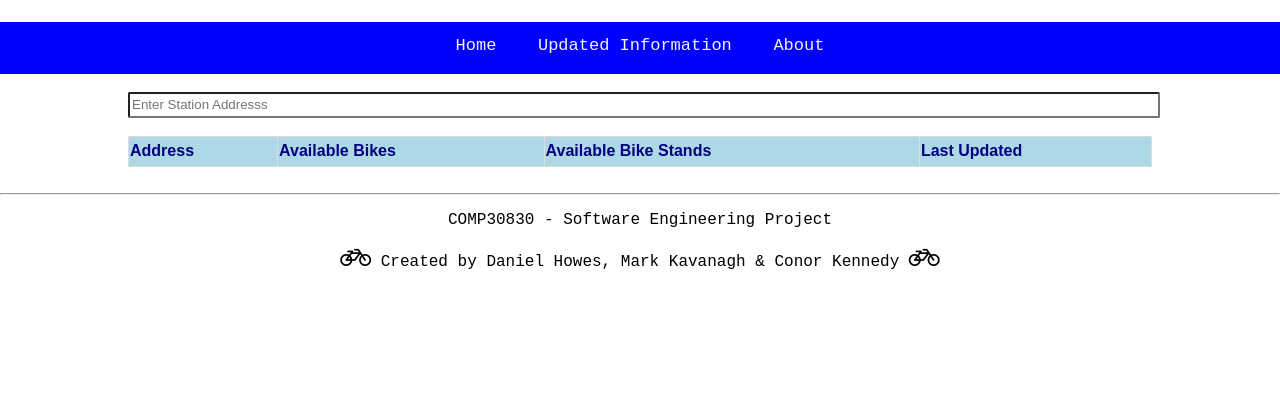
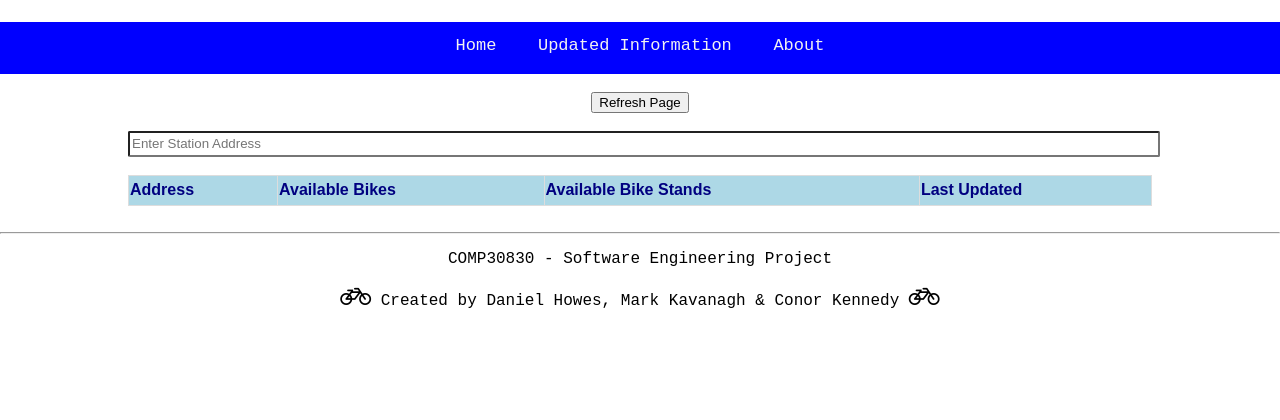
Before and after one commit to Conor-kennedy/Software-Engineering, a Flask app: page /StationTable in a window 1280 px wide. Shown: the part 58-478 px from the top of the page. Run offline with Flask 2, Linux system fonts and the light colour scheme; data that the repository does not hold is empty.

Commit message:
added comments

```diff
--- a/templates/table.html
+++ b/templates/table.html
@@ -168,6 +168,10 @@
                     height: 30px;
                 }
 
+                .button {
+                    text-align: center;
+                }
+
                 footer {
                 text-align: center;
                 }
@@ -203,11 +207,17 @@
 
 <br>
 
+<div class="button">
+<button onClick="window.location.reload();">Refresh Page</button>
+</div>
+
+<br>
+
 
 <div class="row">
     <div class="col">
         <div class="card card-body">
-            <input id="search-input" class="form-control" type="text" placeholder="Enter Station Addresss">
+            <input id="search-input" class="form-control" type="text" placeholder="Enter Station Address">
         </div>
     </div>
 </div>
@@ -251,6 +261,8 @@
 
 
 
+
+
             var station = JSON.parse('{{ stat | tojson | safe}}');
 
             console.log(station);
@@ -259,7 +271,7 @@
 
 
             $('#search-input').on('keyup', function() {
-            var value = $(this).val()
+            var value = $(this).val() //getting the value that is being entered by the user
             console.log(value)
             var data = searchTable(value, station)
             buildTable(data)
@@ -268,16 +280,17 @@
 
             buildTable(station)
 
+            //search function taking in value and array of data
             function searchTable(value, data) {
-                var filteredData = []
+                var filteredData = [] //returns new array
 
                 for (var i = 0; i < data.length; i++) {
-                    value = value.toLowerCase()
-                    var name = data[i][0].toLowerCase()
+                    value = value.toLowerCase() //change user input to lower case so that it is not case sensitive
+                    var name = data[i][0].toLowerCase() //changing address to lower case too
 
-                    if (name.includes(value)){
+                    if (name.includes(value)){ //if address includes the value
 
-                        filteredData.push(data[i])
+                        filteredData.push(data[i]) //add address to the new filtered array
 
                     }
 
@@ -350,6 +363,8 @@
                 }
 
 
+
+
         </script>
 
     </body>
```
